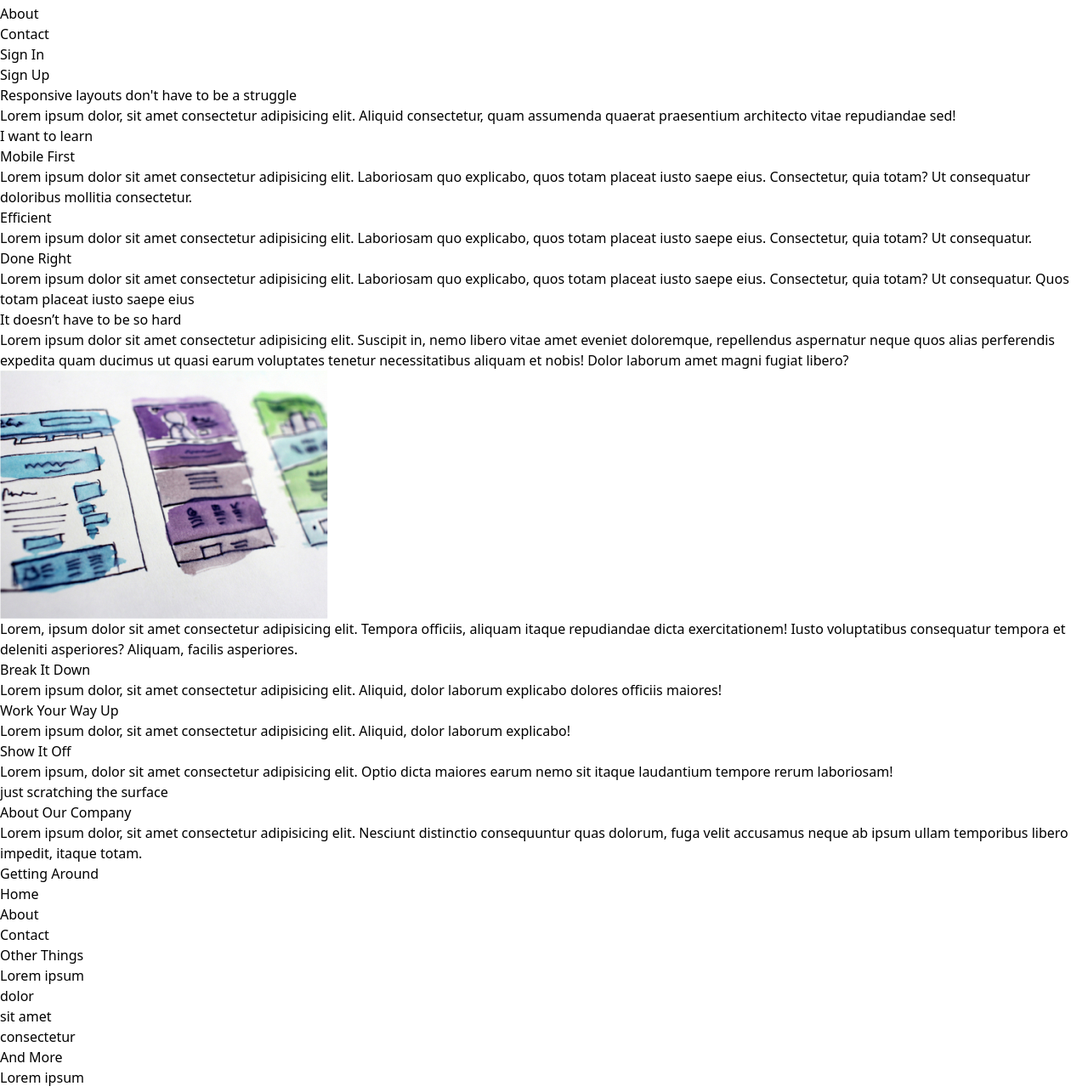
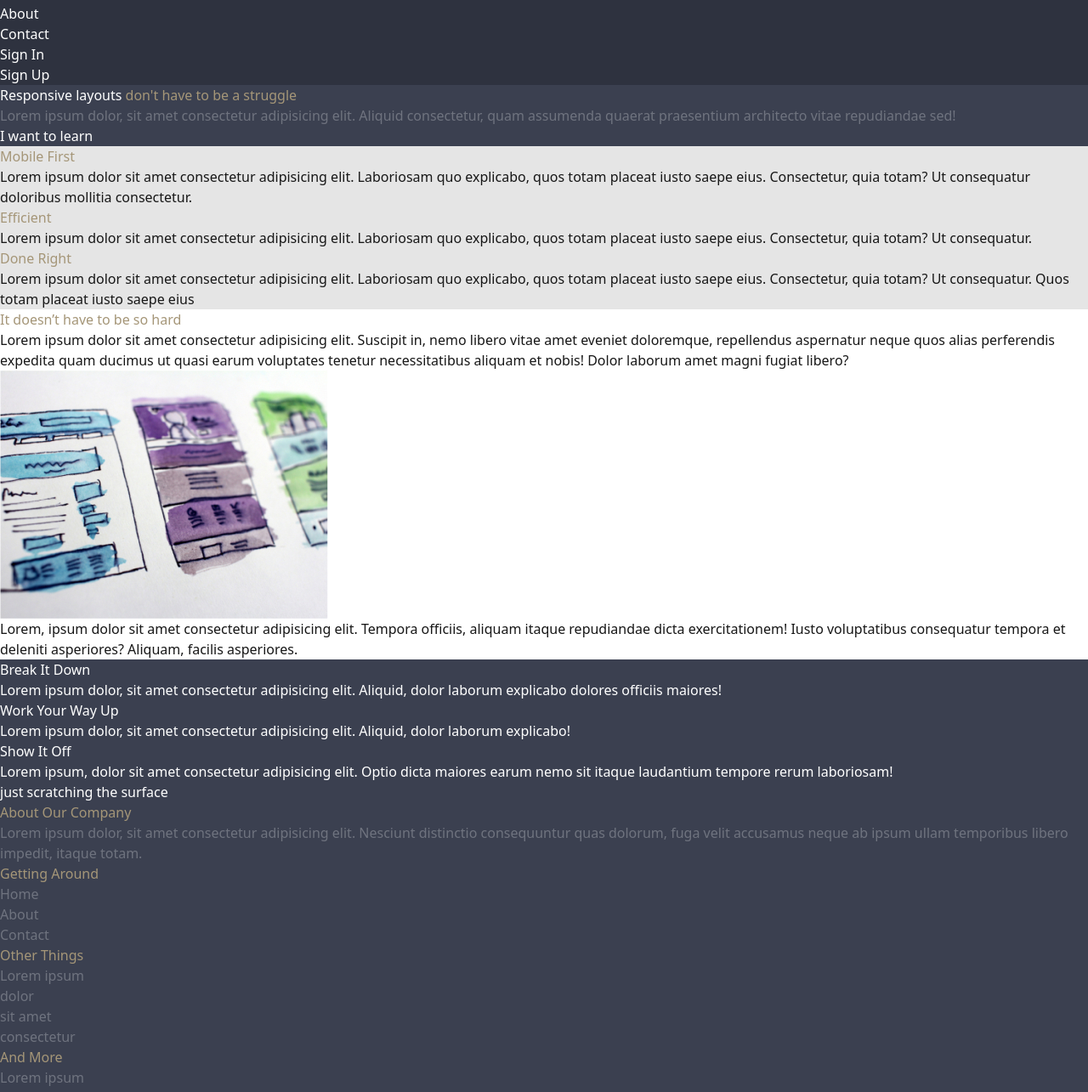
Before and after one commit to jasonrberk/responsive-design, a website: page src/index.html in a window 1280 px wide. Shown: the part 50-1335 px from the top of the page at 85% size. Drawn offline with nearby package versions, Linux system fonts and the light colour scheme; files that its build step writes are made by us from their sources.

Commit message:
setup custom colors
kevin provided 4 custom colors (not including white).  I extended the tailwind theme with these 4 colors.  The color names are generic so colors could be changed later and you won't end up with confusing class names.

By extending the provided tailwind colors, I can still use the tailwind colors, which was helpful here because I think Kevin missed a color.  The background of the three column section is not #6F737F....it sure seems lighter to me.

It's obvious some of the text on the dark backgrounds is not pure white, but I don't think it's #6F737F either....that contrast seems off.  I'm going to roll with it for now, and clean it up later if I still don't like it after my styling and layout is done.

tailwind color docs are at https://tailwindcss.com/docs/customizing-colors

specifically for __extending__ the color palette:  https://tailwindcss.com/docs/customizing-colors#adding-additional-colors

```diff
--- a/src/index.html
+++ b/src/index.html
@@ -7,9 +7,10 @@
   <link href="./output.css" rel="stylesheet">
   <title>Conquering Responsive Layouts</title>
 </head>
-<body>
-  <header>
-    <nav>
+<body class="text-neutral-900">
+  <header class="text-white">
+    <!-- nav bar -->
+    <nav class="bg-custom-darkest">
       <img src="./img/logo.svg" alt="CRL logo">
       <ul>
         <li>Home</li>
@@ -19,34 +20,34 @@
         <li>Sign Up</li>
       </ul>
     </nav>
-  </header>
-  <main>
 
     <!-- hero section -->
-    <section>
-      <h1>Responsive layouts <span>don't have to be a struggle</span></h1>
-      <p>Lorem ipsum dolor, sit amet consectetur adipisicing elit. Aliquid consectetur, quam assumenda quaerat praesentium architecto vitae repudiandae sed!</p>
+    <section class="bg-custom-darker">
+      <h1>Responsive layouts <span class="text-custom-accent">don't have to be a struggle</span></h1>
+      <p class="text-custom-dark">Lorem ipsum dolor, sit amet consectetur adipisicing elit. Aliquid consectetur, quam assumenda quaerat praesentium architecto vitae repudiandae sed!</p>
       <a href="#">I want to learn</a>
     </section>
+  </header>
 
+  <main>
     <!-- Mobile First / Efficient / Done Right -->
-    <section>
+    <section class="bg-neutral-200">
 
       <!-- Mobile First -->
       <div>
-        <h3>Mobile First</h3>
+        <h3 class="text-custom-accent">Mobile First</h3>
         <p>Lorem ipsum dolor sit amet consectetur adipisicing elit. Laboriosam quo explicabo, quos totam placeat iusto saepe eius. Consectetur, quia totam? Ut consequatur doloribus mollitia consectetur.</p>
       </div>
 
       <!-- Efficient -->
       <div>
-        <h3>Efficient</h3>
+        <h3 class="text-custom-accent">Efficient</h3>
         <p>Lorem ipsum dolor sit amet consectetur adipisicing elit. Laboriosam quo explicabo, quos totam placeat iusto saepe eius. Consectetur, quia totam? Ut consequatur.</p>
       </div>
 
       <!-- Done Right -->
       <div>
-        <h3>Done Right</h3>
+        <h3 class="text-custom-accent">Done Right</h3>
         <p>Lorem ipsum dolor sit amet consectetur adipisicing elit. Laboriosam quo explicabo, quos totam placeat iusto saepe eius. Consectetur, quia totam? Ut consequatur. Quos totam placeat iusto saepe eius</p>
       </div>
 
@@ -55,44 +56,45 @@
     <!-- It doesn’t have to be so hard -->
     <section>
 
-      <h2>It doesn’t have to be so hard</h2>
+      <h2 class="text-custom-accent">It doesn’t have to be so hard</h2>
       <p>Lorem ipsum dolor sit amet consectetur adipisicing elit. Suscipit in, nemo libero vitae amet eveniet doloremque, repellendus aspernatur neque quos alias perferendis expedita quam ducimus ut quasi earum voluptates tenetur necessitatibus aliquam et nobis! Dolor laborum amet magni fugiat libero?</p>
       <img src="./img/hero-img.jpg" alt="blue purple and green watercolor designs">
       <p>Lorem, ipsum dolor sit amet consectetur adipisicing elit. Tempora officiis, aliquam itaque repudiandae dicta exercitationem! Iusto voluptatibus consequatur tempora et deleniti asperiores? Aliquam, facilis asperiores.</p>
 
       <!-- Break It Down -->
-      <div>
+      <div class="bg-custom-darker text-white">
         <h3>Break It Down</h3>
         <p>Lorem ipsum dolor, sit amet consectetur adipisicing elit. Aliquid, dolor laborum explicabo dolores officiis maiores!</p>
       </div>
 
       <!-- Work Your Way Up -->
-      <div>
+      <div class="bg-custom-darker text-white">
         <h3>Work Your Way Up</h3>
         <p>Lorem ipsum dolor, sit amet consectetur adipisicing elit. Aliquid, dolor laborum explicabo!</p>
       </div>
 
       <!-- Show It Off -->
-      <div>
+      <div class="bg-custom-darker text-white">
         <h3>Show It Off</h3>
         <p>Lorem ipsum, dolor sit amet consectetur adipisicing elit. Optio dicta maiores earum nemo sit itaque laudantium tempore rerum laboriosam!</p>
       </div>
 
     </section>
+  </main>
 
   <!-- footer section -->
-    <footer>
-      <h2>just scratching the surface</h2>
+  <footer class="bg-custom-darker text-custom-dark">
+    <h2 class="text-white">just scratching the surface</h2>
 
     <!-- About Our Company -->
     <div>
-        <h4>About Our Company</h4>
+      <h4 class="text-custom-accent">About Our Company</h4>
       <p>Lorem ipsum dolor, sit amet consectetur adipisicing elit. Nesciunt distinctio consequuntur quas dolorum, fuga velit accusamus neque ab ipsum ullam temporibus libero impedit, itaque totam.</p>
     </div>
 
     <!-- Getting Around -->
     <div>
-        <h4>Getting Around</h4>
+      <h4 class="text-custom-accent">Getting Around</h4>
       <ul>
         <li>Home</li>
         <li>About</li>
@@ -102,7 +104,7 @@
 
     <!-- Other Things -->
     <div>
-        <h4>Other Things</h4>
+      <h4 class="text-custom-accent">Other Things</h4>
       <ul>
         <li>Lorem ipsum</li>
         <li>dolor</li>
@@ -113,7 +115,7 @@
 
     <!-- And More -->
     <div>
-        <h4>And More</h4>
+      <h4 class="text-custom-accent">And More</h4>
       <ul>
         <li>Lorem ipsum</li>
         <li>dolor</li>
@@ -121,8 +123,6 @@
         <li>consectetur</li>
       </ul>
     </div>
-
   </footer>
-  </main>
 </body>
 </html>
--- a/tailwind.config.js
+++ b/tailwind.config.js
@@ -1,7 +1,16 @@
 module.exports = {
   content: ["./src/**/*.{html,js}"],
   theme: {
-    extend: {},
+    extend: {
+      colors: {
+        custom: {
+          accent: '#A59678',
+          dark: '#6F737F',
+          darker: '#3B4050',
+          darkest: '#2E323F',
+        },
+      }
+    },
   },
   plugins: [],
 }
```
Lines whose indentation alone changed are shown as unchanged.
